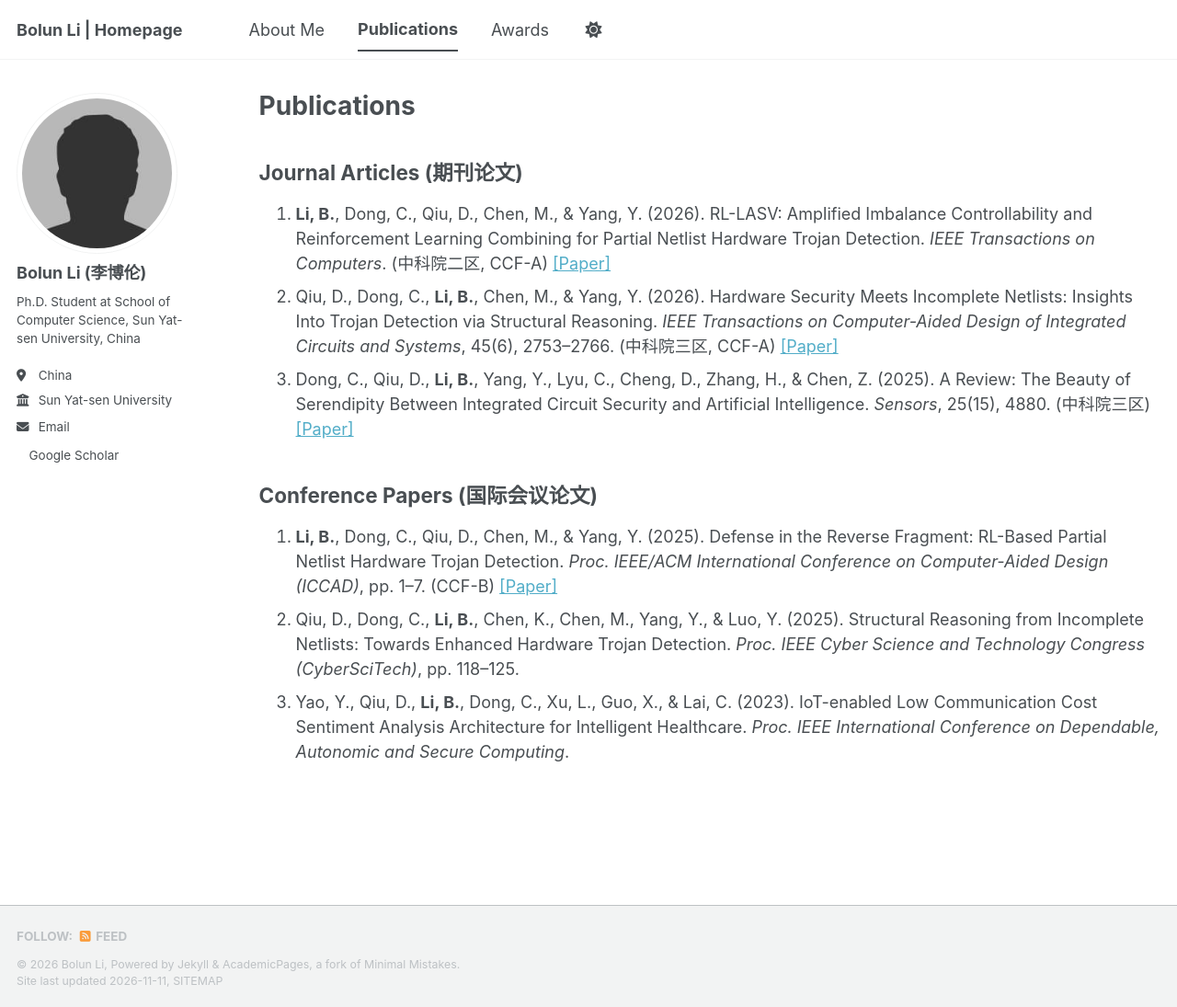
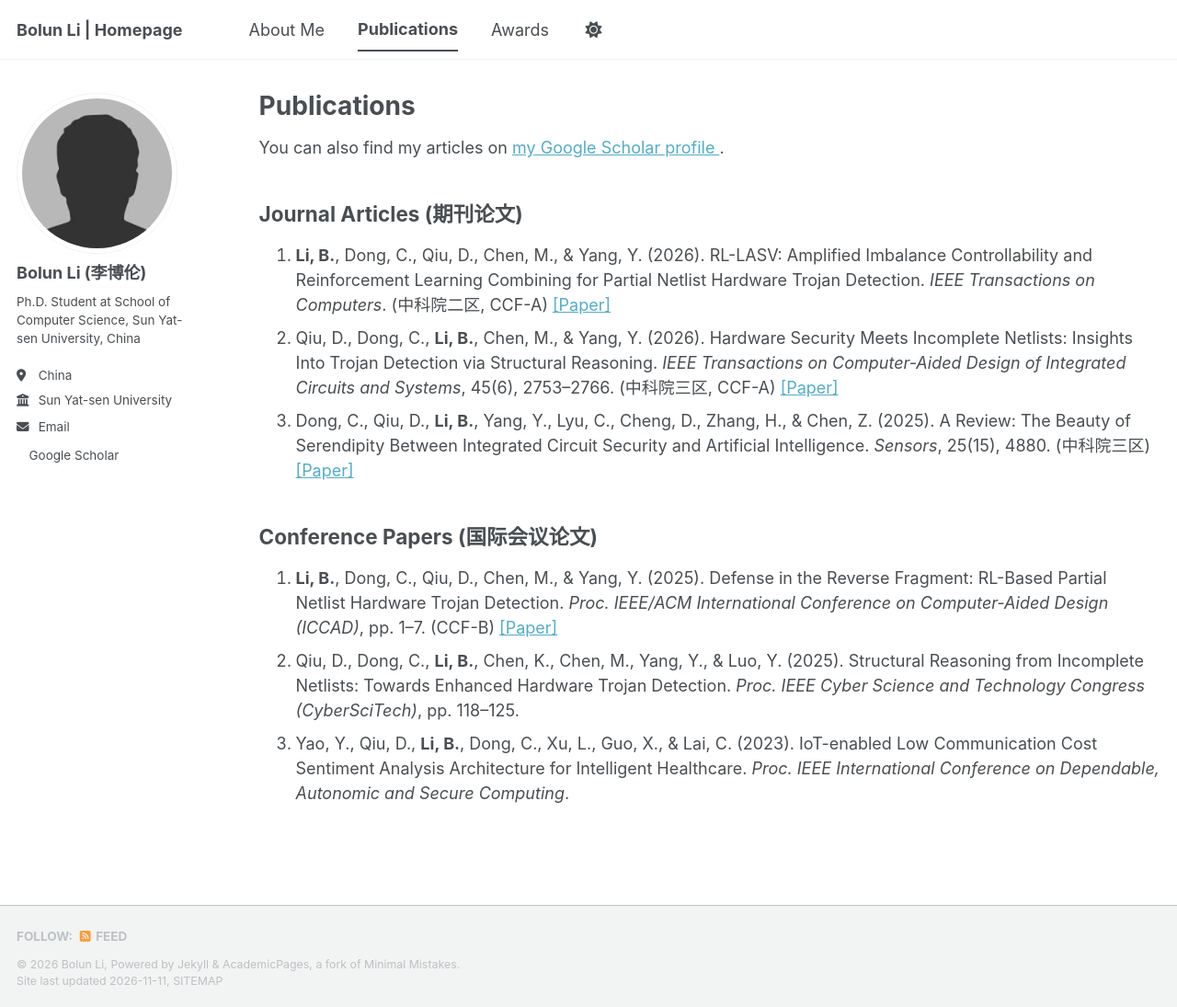
Before and after one commit to Libo32/Libo32.github.io, a Jekyll site: the page built from _pages/publications.html, in a window 1280 px wide and 1095 px high. Shown: the whole window at 92% size. Built offline with Jekyll 4.4.1, drawn with Linux system fonts in a browser that asks for light colours; a script bundle is joined from its source files by our own code; a style sheet for code colours, icons or effects is not loaded.

Commit message:
Update publications.html

```diff
--- a/_pages/publications.html
+++ b/_pages/publications.html
@@ -4,6 +4,13 @@ title: "Publications"
 permalink: /publications/
 author_profile: true
 ---
+
+<p>
+  You can also find my articles on
+  <a href="https://scholar.google.com/citations?hl=zh-CN&user=VUotC9kAAAAJ&view_op=list_works&sortby=pubdate">
+    my Google Scholar profile
+  </a>.
+</p>
 
 <h2>Journal Articles (期刊论文)</h2>
 
```
